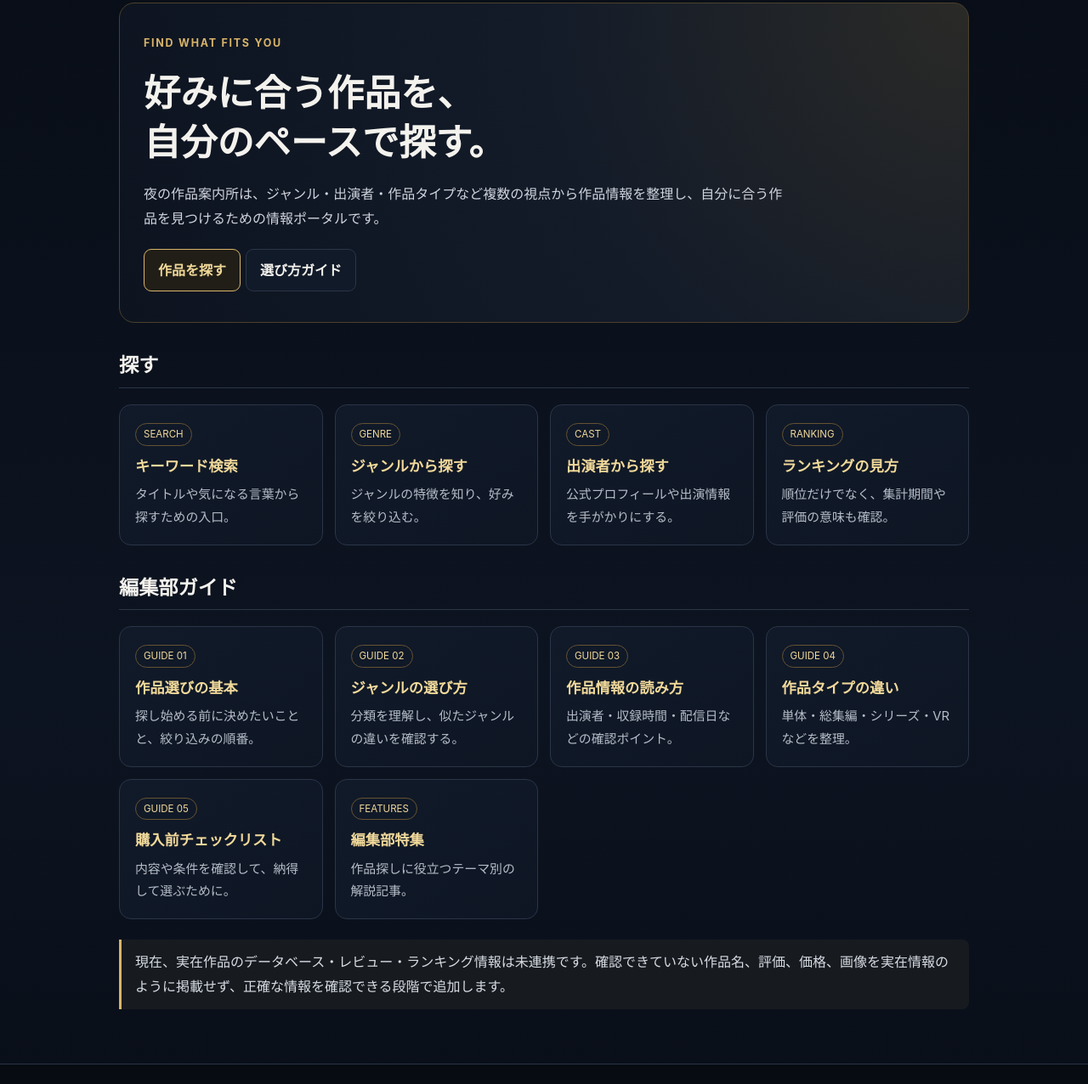
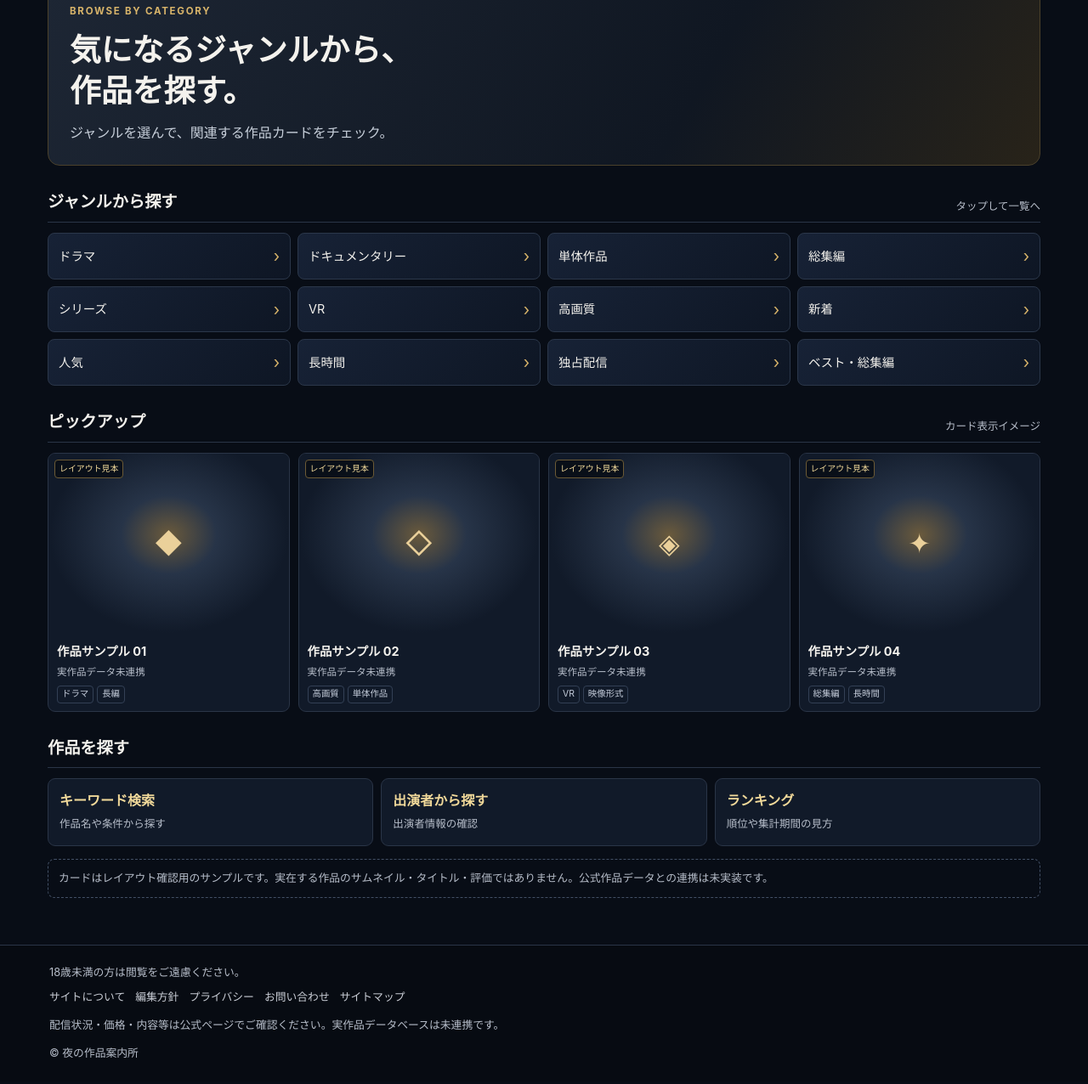
Before and after one commit to Annainin/yoru-no-sakuhin-annai, a plain HTML site: page index.html in a window 1280 px wide. Shown: the part 142-1418 px from the top of the page at 85% size. Drawn offline with Linux system fonts and the light colour scheme.

Commit message:
Add files via upload

```diff
--- a/index.html
+++ b/index.html
@@ -1,18 +1,7 @@
-<!doctype html><html lang="ja"><head><meta charset="utf-8"><meta name="viewport" content="width=device-width, initial-scale=1"><meta name="description" content="作品選びに役立つ情報をまとめる、夜の作品案内所。"><title>トップ｜夜の作品案内所</title><link rel="stylesheet" href="style.css"></head><body><header><div class="head-inner"><a class="brand" href="index.html">夜の作品案内所<small>作品選びのための情報ポータル</small></a><nav class="nav"><a href="index.html">トップ</a><a href="search.html">検索</a><a href="genre.html">ジャンル</a><a href="actors.html">出演者</a><a href="ranking.html">ランキング</a><a href="selection.html">特集</a><a href="howto.html">ガイド</a></nav></div></header><main class="wrap"><div class="crumb"><a href="index.html">トップ</a> › トップ</div>
-<section class="hero"><div class="eyebrow">Find what fits you</div><h1>好みに合う作品を、<br>自分のペースで探す。</h1><p>夜の作品案内所は、ジャンル・出演者・作品タイプなど複数の視点から作品情報を整理し、自分に合う作品を見つけるための情報ポータルです。</p><a class="btn" href="search.html">作品を探す</a><a class="btn secondary" href="howto.html">選び方ガイド</a></section>
-<h2>探す</h2><div class="grid">
-<a class="card" href="search.html"><span class="tag">SEARCH</span><h3>キーワード検索</h3><p>タイトルや気になる言葉から探すための入口。</p></a>
-<a class="card" href="genre.html"><span class="tag">GENRE</span><h3>ジャンルから探す</h3><p>ジャンルの特徴を知り、好みを絞り込む。</p></a>
-<a class="card" href="actors.html"><span class="tag">CAST</span><h3>出演者から探す</h3><p>公式プロフィールや出演情報を手がかりにする。</p></a>
-<a class="card" href="ranking.html"><span class="tag">RANKING</span><h3>ランキングの見方</h3><p>順位だけでなく、集計期間や評価の意味も確認。</p></a>
-</div>
-<h2>編集部ガイド</h2><div class="grid">
-<a class="card" href="guide-selection.html"><span class="tag">GUIDE 01</span><h3>作品選びの基本</h3><p>探し始める前に決めたいことと、絞り込みの順番。</p></a>
-<a class="card" href="guide-genres.html"><span class="tag">GUIDE 02</span><h3>ジャンルの選び方</h3><p>分類を理解し、似たジャンルの違いを確認する。</p></a>
-<a class="card" href="guide-metadata.html"><span class="tag">GUIDE 03</span><h3>作品情報の読み方</h3><p>出演者・収録時間・配信日などの確認ポイント。</p></a>
-<a class="card" href="guide-types.html"><span class="tag">GUIDE 04</span><h3>作品タイプの違い</h3><p>単体・総集編・シリーズ・VRなどを整理。</p></a>
-<a class="card" href="guide-checklist.html"><span class="tag">GUIDE 05</span><h3>購入前チェックリスト</h3><p>内容や条件を確認して、納得して選ぶために。</p></a>
-<a class="card" href="features.html"><span class="tag">FEATURES</span><h3>編集部特集</h3><p>作品探しに役立つテーマ別の解説記事。</p></a>
-</div>
-<div class="notice" style="margin-top:24px">現在、実在作品のデータベース・レビュー・ランキング情報は未連携です。確認できていない作品名、評価、価格、画像を実在情報のように掲載せず、正確な情報を確認できる段階で追加します。</div>
-</main><footer><div class="foot-inner"><div class="age-note">当サイトは18歳以上の方を対象とした情報サイトです。18歳未満の方は閲覧をご遠慮ください。</div><div class="footlinks"><a href="about.html">サイトについて</a><a href="editorial-policy.html">編集方針・情報確認ポリシー</a><a href="privacy.html">プライバシーポリシー</a><a href="contact.html">お問い合わせ</a><a href="sitemap.html">サイトマップ</a></div><p>掲載情報は作品選びの参考情報です。配信状況・価格・内容等は変更される場合があるため、利用前に公式ページでご確認ください。</p><p>© 夜の作品案内所</p></div></footer><script src="script.js"></script></body></html>
+<!doctype html><html lang="ja"><head><meta charset="utf-8"><meta name="viewport" content="width=device-width,initial-scale=1"><meta name="description" content="ジャンルや条件から作品を探す、夜の作品案内所。"><title>トップ｜夜の作品案内所</title><link rel="stylesheet" href="style.css"></head><body><header><div class="head"><a class="brand" href="index.html">夜の作品案内所<small>作品を探すためのポータル</small></a><nav><a href="index.html">トップ</a><a href="search.html">検索</a><a href="genre.html">ジャンル</a><a href="actors.html">出演者</a><a href="ranking.html">ランキング</a></nav></div></header><main class="wrap"><div class="crumb"><a href="index.html">トップ</a> › トップ</div>
+<section class="hero"><div class="eyebrow">BROWSE BY CATEGORY</div><h1>気になるジャンルから、<br>作品を探す。</h1><p>ジャンルを選んで、関連する作品カードをチェック。</p></section>
+<div class="section"><h2>ジャンルから探す</h2><span>タップして一覧へ</span></div><div class="genres"><a class="chip" href="search.html?genre=ドラマ">ドラマ</a><a class="chip" href="search.html?genre=ドキュメンタリー">ドキュメンタリー</a><a class="chip" href="search.html?genre=単体作品">単体作品</a><a class="chip" href="search.html?genre=総集編">総集編</a><a class="chip" href="search.html?genre=シリーズ">シリーズ</a><a class="chip" href="search.html?genre=VR">VR</a><a class="chip" href="search.html?genre=高画質">高画質</a><a class="chip" href="search.html?genre=新着">新着</a><a class="chip" href="search.html?genre=人気">人気</a><a class="chip" href="search.html?genre=長時間">長時間</a><a class="chip" href="search.html?genre=独占配信">独占配信</a><a class="chip" href="search.html?genre=ベスト・総集編">ベスト・総集編</a></div>
+<div class="section"><h2>ピックアップ</h2><span>カード表示イメージ</span></div><div class="grid"><article class="work" data-tags="ドラマ,長編"><div class="thumb"><span class="sample">レイアウト見本</span>◆</div><div class="info"><h3>作品サンプル 01</h3><p>実作品データ未連携</p><div class="tags"><span>ドラマ</span><span>長編</span></div></div></article><article class="work" data-tags="高画質,単体作品"><div class="thumb"><span class="sample">レイアウト見本</span>◇</div><div class="info"><h3>作品サンプル 02</h3><p>実作品データ未連携</p><div class="tags"><span>高画質</span><span>単体作品</span></div></div></article><article class="work" data-tags="VR,映像形式"><div class="thumb"><span class="sample">レイアウト見本</span>◈</div><div class="info"><h3>作品サンプル 03</h3><p>実作品データ未連携</p><div class="tags"><span>VR</span><span>映像形式</span></div></div></article><article class="work" data-tags="総集編,長時間"><div class="thumb"><span class="sample">レイアウト見本</span>✦</div><div class="info"><h3>作品サンプル 04</h3><p>実作品データ未連携</p><div class="tags"><span>総集編</span><span>長時間</span></div></div></article></div>
+<div class="section"><h2>作品を探す</h2></div><div class="links"><a class="link" href="search.html"><strong>キーワード検索</strong><span>作品名や条件から探す</span></a><a class="link" href="actors.html"><strong>出演者から探す</strong><span>出演者情報の確認</span></a><a class="link" href="ranking.html"><strong>ランキング</strong><span>順位や集計期間の見方</span></a></div>
+<div class="note">カードはレイアウト確認用のサンプルです。実在する作品のサムネイル・タイトル・評価ではありません。公式作品データとの連携は未実装です。</div>
+</main><footer><div class="foot"><div>18歳未満の方は閲覧をご遠慮ください。</div><div class="footlinks"><a href="about.html">サイトについて</a><a href="editorial-policy.html">編集方針</a><a href="privacy.html">プライバシー</a><a href="contact.html">お問い合わせ</a><a href="sitemap.html">サイトマップ</a></div><p>配信状況・価格・内容等は公式ページでご確認ください。実作品データベースは未連携です。</p>© 夜の作品案内所</div></footer><script src="script.js"></script></body></html>
--- a/script.js
+++ b/script.js
@@ -1,6 +1,14 @@
 
+const demoWorks = [
+{tags:["ドラマ","長編"]},{tags:["高画質","単体作品"]},{tags:["VR","映像形式"]},{tags:["総集編","長時間"]},{tags:["ドキュメンタリー","単体作品"]},{tags:["シリーズ","長編"]},{tags:["新着","高画質"]},{tags:["人気","シリーズ"]},{tags:["ドラマ","シリーズ"]},{tags:["VR","高画質"]},{tags:["総集編","長時間"]},{tags:["ドキュメンタリー","単体作品"]}
+];
+function esc(s){return String(s).replace(/[&<>"']/g,c=>({'&':'&amp;','<':'&lt;','>':'&gt;','"':'&quot;',"'":'&#39;'}[c]));}
+function render(filter){let nodes=[...document.querySelectorAll('.work')];nodes.forEach((n,i)=>{n.style.display=(filter==='all'||demoWorks[i].tags.includes(filter))?'':'none';});}
 document.addEventListener('DOMContentLoaded',()=>{
- const form=document.querySelector('[data-search-form]');
- if(form){form.addEventListener('submit',e=>{e.preventDefault();const q=(form.querySelector('[name="q"]')?.value||'').trim();const g=form.querySelector('[name="genre"]')?.value||'';const box=document.querySelector('#search-result');if(box){box.style.display='block';box.innerHTML='<h2>検索条件</h2><p><strong>キーワード：</strong>'+escapeHtml(q||'指定なし')+'</p><p><strong>ジャンル：</strong>'+escapeHtml(g||'指定なし')+'</p><p class="muted">現在はサイト構成の確認用デモです。実在作品のデータベース連携は未実装です。実際の作品情報を確認・取得できるようになってから掲載します。</p>';}})}
- function escapeHtml(s){return s.replace(/[&<>"']/g,c=>({'&':'&amp;','<':'&lt;','>':'&gt;','"':'&quot;',"'":'&#39;'}[c]));}
+ const params=new URLSearchParams(location.search), g=params.get('genre')||'', q=params.get('q')||'';
+ const title=document.querySelector('#page-title'), subtitle=document.querySelector('#page-subtitle'), rt=document.querySelector('#result-title'), form=document.querySelector('#search-form');
+ if(g){document.querySelector('#genre').value=g;if(title)title.textContent='ジャンル：'+g;if(subtitle)subtitle.textContent='選択したジャンルの作品一覧';if(rt)rt.textContent='ジャンル：'+g+' の作品';}
+ if(q){document.querySelector('#q').value=q;if(title)title.textContent='検索結果：'+q;}
+ if(form)form.addEventListener('submit',e=>{e.preventDefault();const p=new URLSearchParams();let term=document.querySelector('#q').value.trim(),gen=document.querySelector('#genre').value;if(term)p.set('q',term);if(gen)p.set('genre',gen);location.href='search.html?'+p.toString();});
+ document.querySelectorAll('[data-filter]').forEach(b=>b.addEventListener('click',()=>{document.querySelectorAll('[data-filter]').forEach(x=>x.classList.remove('active'));b.classList.add('active');render(b.dataset.filter);if(rt)rt.textContent=(b.dataset.filter==='all'?'作品一覧':b.dataset.filter+'の作品')+'（表示見本）';}));
 });
```
Also changed, not shown: genre.html (+1 -14 lines), search.html (+6 -6 lines), README.txt, style.css.
